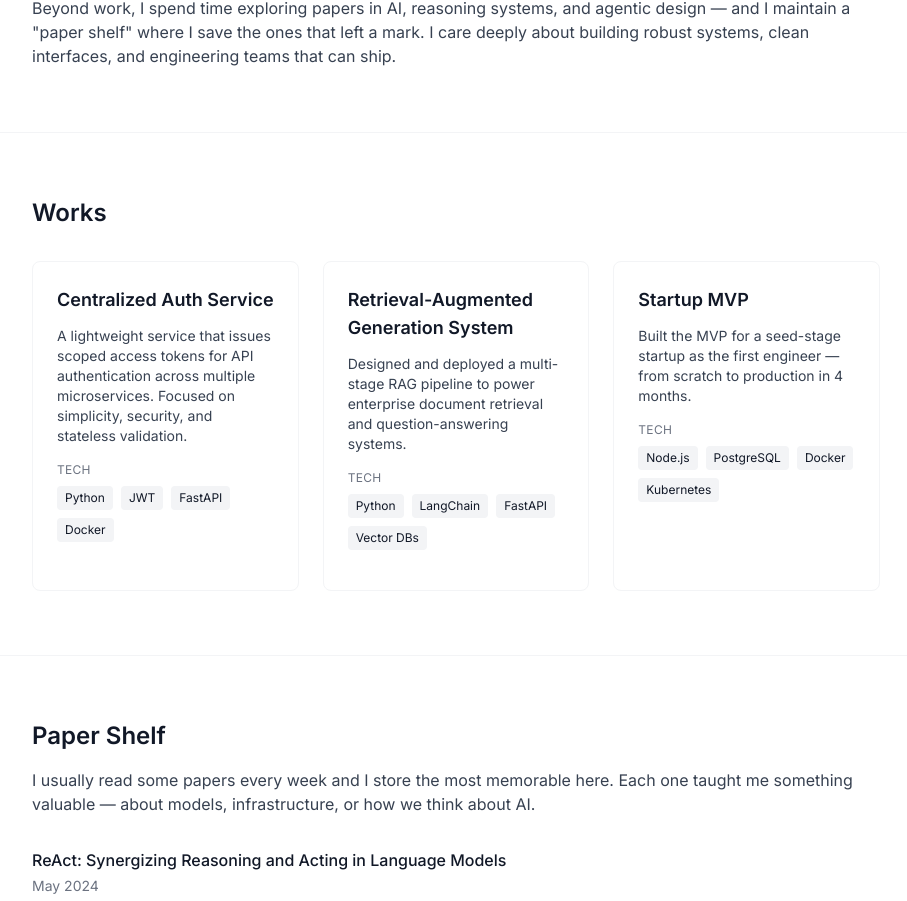
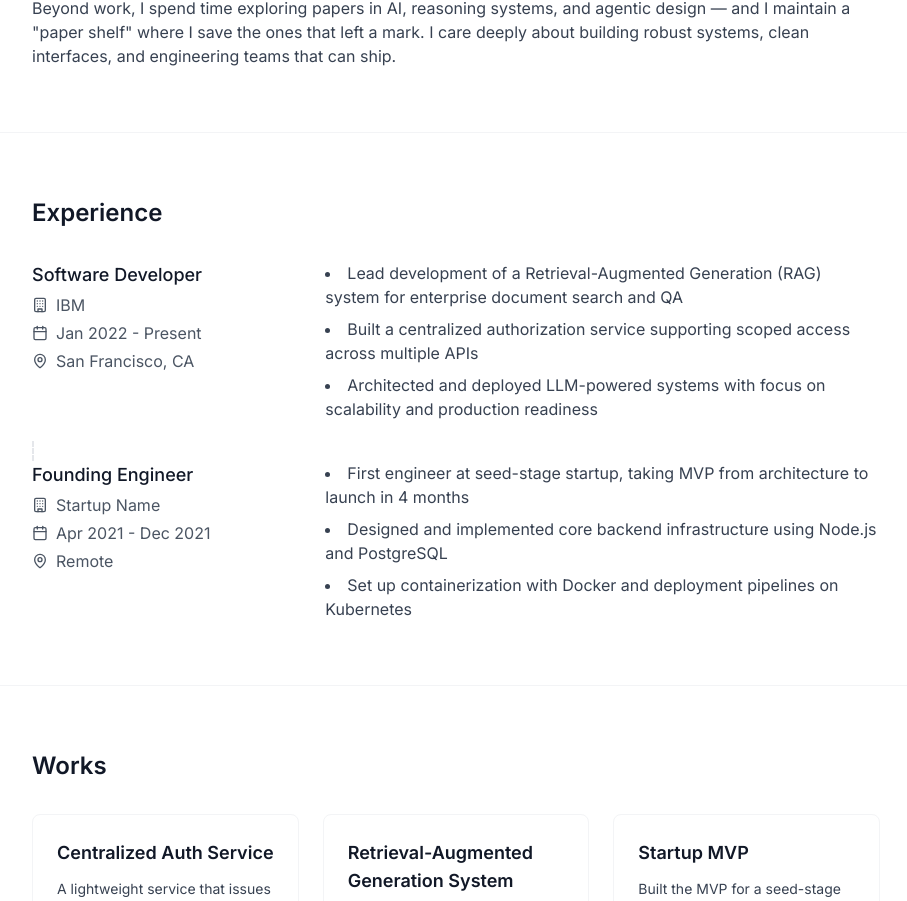
Before and after one commit to MRaahulVignesh/raahul-vignesh-digital-garden, a React (Vite) app: page / in a window 1280 px wide. Shown: the part 813-1714 px from the top of the page, without its empty margins (184-1091 px from the left). Built offline with nearby package versions, Linux system fonts and the light colour scheme.

Commit message:
Add experience section
Adds a new section to display work experience.

```diff
--- /dev/null
+++ b/src/components/Experience.tsx
@@ -0,0 +1,82 @@
+
+import React from 'react';
+import Container from './Container';
+import { Briefcase, Calendar, Building, MapPin } from 'lucide-react';
+
+interface ExperienceItem {
+  company: string;
+  position: string;
+  duration: string;
+  location: string;
+  description: string[];
+}
+
+const experiences: ExperienceItem[] = [
+  {
+    company: "IBM",
+    position: "Software Developer",
+    duration: "Jan 2022 - Present",
+    location: "San Francisco, CA",
+    description: [
+      "Lead development of a Retrieval-Augmented Generation (RAG) system for enterprise document search and QA",
+      "Built a centralized authorization service supporting scoped access across multiple APIs",
+      "Architected and deployed LLM-powered systems with focus on scalability and production readiness"
+    ]
+  },
+  {
+    company: "Startup Name",
+    position: "Founding Engineer",
+    duration: "Apr 2021 - Dec 2021",
+    location: "Remote",
+    description: [
+      "First engineer at seed-stage startup, taking MVP from architecture to launch in 4 months",
+      "Designed and implemented core backend infrastructure using Node.js and PostgreSQL",
+      "Set up containerization with Docker and deployment pipelines on Kubernetes"
+    ]
+  }
+];
+
+const Experience: React.FC = () => {
+  return (
+    <section id="experience" className="py-16 border-t border-gray-100">
+      <Container>
+        <h2 className="text-2xl font-semibold mb-8">Experience</h2>
+        <div className="space-y-10">
+          {experiences.map((exp, index) => (
+            <div key={index} className="relative">
+              <div className="flex flex-col md:flex-row gap-4">
+                <div className="md:w-1/3">
+                  <h3 className="font-medium text-lg">{exp.position}</h3>
+                  <div className="flex items-center gap-2 text-gray-600 mt-1">
+                    <Building className="h-4 w-4" />
+                    <span>{exp.company}</span>
+                  </div>
+                  <div className="flex items-center gap-2 text-gray-600 mt-1">
+                    <Calendar className="h-4 w-4" />
+                    <span>{exp.duration}</span>
+                  </div>
+                  <div className="flex items-center gap-2 text-gray-600 mt-1">
+                    <MapPin className="h-4 w-4" />
+                    <span>{exp.location}</span>
+                  </div>
+                </div>
+                <div className="md:w-2/3">
+                  <ul className="space-y-2 list-disc list-inside text-gray-700">
+                    {exp.description.map((item, idx) => (
+                      <li key={idx}>{item}</li>
+                    ))}
+                  </ul>
+                </div>
+              </div>
+              {index < experiences.length - 1 && (
+                <div className="absolute left-0 top-full mt-5 h-5 border-l-2 border-dashed border-gray-200" />
+              )}
+            </div>
+          ))}
+        </div>
+      </Container>
+    </section>
+  );
+};
+
+export default Experience;
--- a/src/pages/Index.tsx
+++ b/src/pages/Index.tsx
@@ -3,6 +3,7 @@ import React from 'react';
 import Header from '../components/Header';
 import Hero from '../components/Hero';
 import About from '../components/About';
+import Experience from '../components/Experience';
 import Works from '../components/Works';
 import PaperShelf from '../components/PaperShelf';
 import Resume from '../components/Resume';
@@ -15,6 +16,7 @@ const Index = () => {
       <main>
         <Hero />
         <About />
+        <Experience />
         <Works />
         <PaperShelf />
         <Resume />
```
